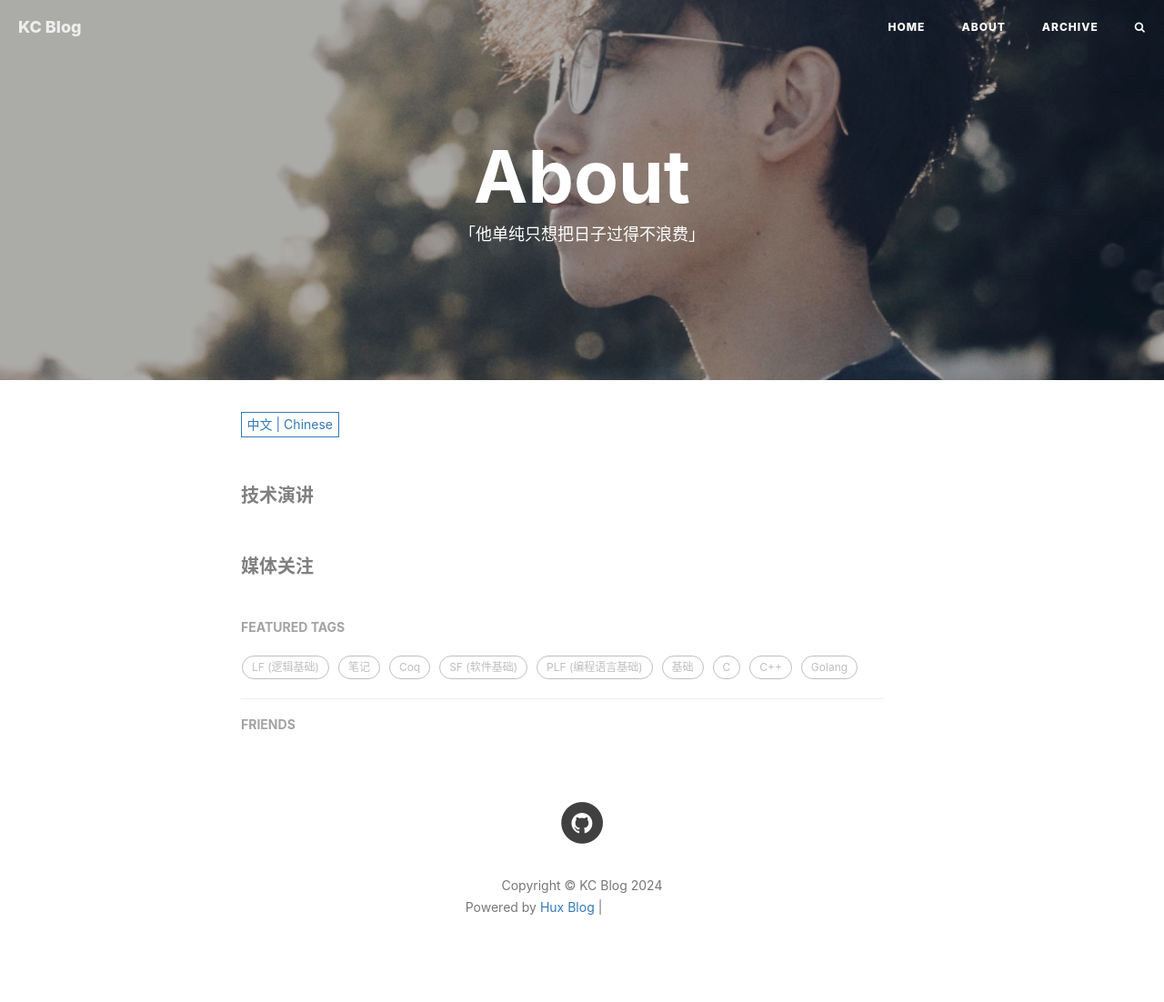
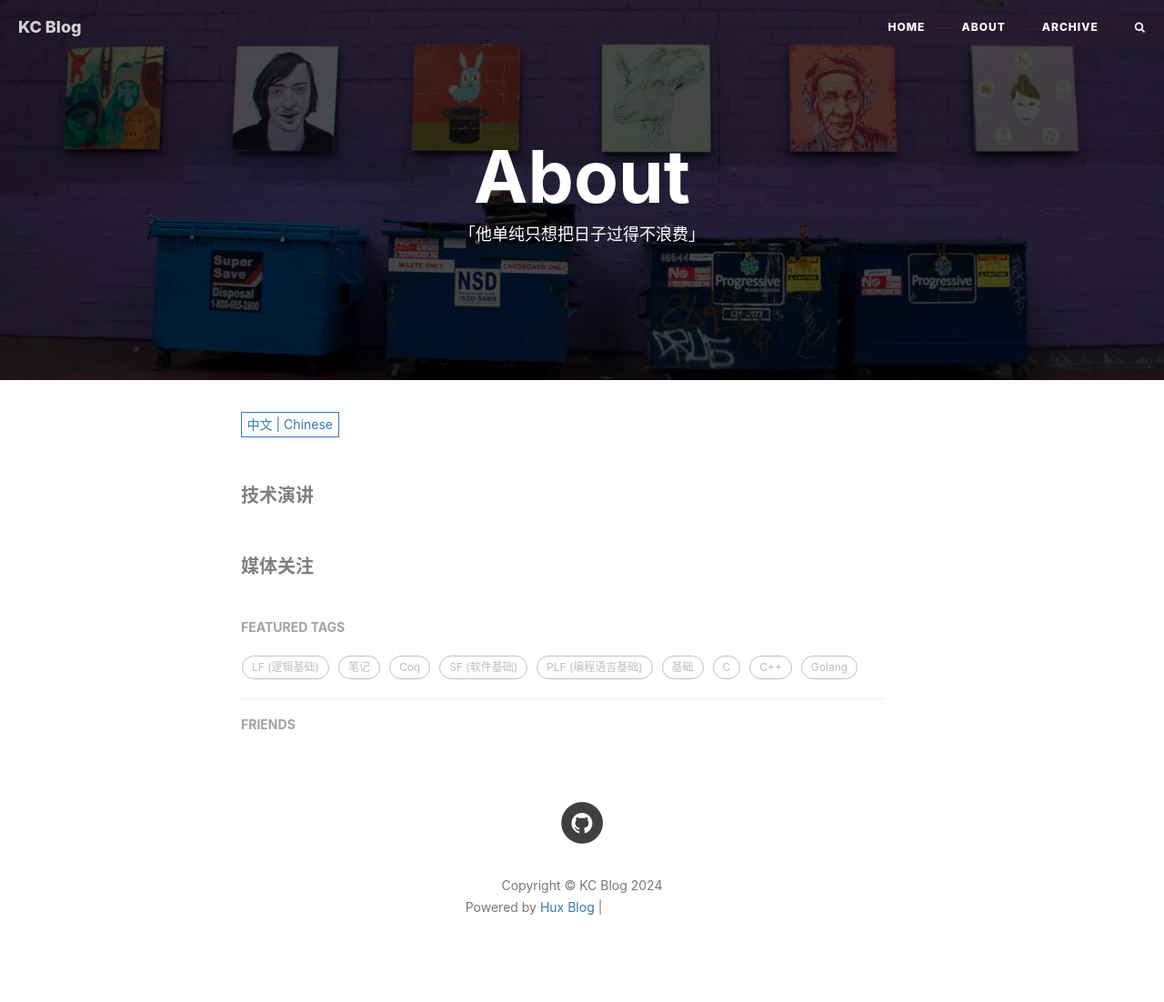
Before and after one commit to jin06/jin06.github.io, a Jekyll site: the page built from about.html, in a window 1280 px wide. Shown: the whole page at 91% size. Built offline with Jekyll 4.4.1, drawn with Linux system fonts in a browser that asks for light colours; nearby versions of some CDN libraries; comment, search, counter and statistics services are not loaded; grey boxes are pictures that could not be loaded.

Commit message:
about.html

```diff
--- a/about.html
+++ b/about.html
@@ -2,7 +2,7 @@
 layout: page
 title: "About"
 description: "「他单纯只想把日子过得不浪费」"
-header-img: "img/bg-me-2022.jpg"
+header-img: "img/home-bg-art.jpg"
 header-mask: 0.3
 multilingual: true
 ---
```
